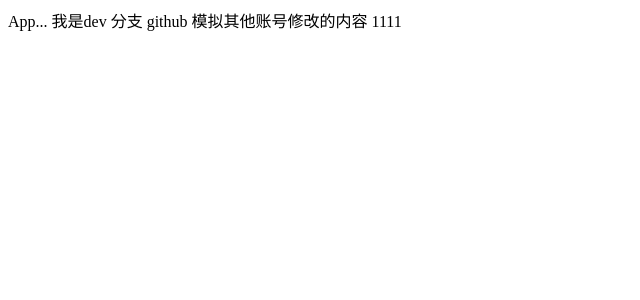
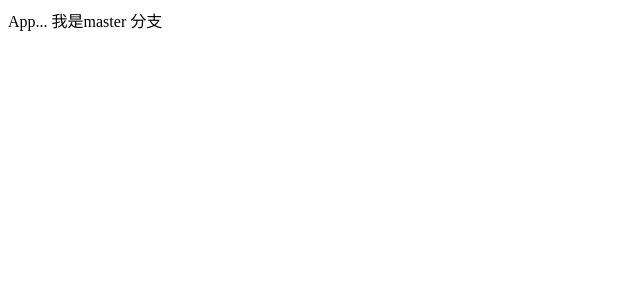
Before and after one commit to czd1947/react-backstage01, a React (Create React App) app: page / in a window 1280 px wide. Shown: the top 300 px of the page, without its empty margins (0-640 px from the left). Built offline with nearby package versions, Linux system fonts and the light colour scheme.

Commit message:
master branch modify

```diff
--- a/src/App.jsx
+++ b/src/App.jsx
@@ -4,8 +4,7 @@ export default function App(){
     return (
         <div>
             App...
-            我是dev 分支
-            github 模拟其他账号修改的内容 1111
+            我是master 分支
         </div>
     )
 }
```
